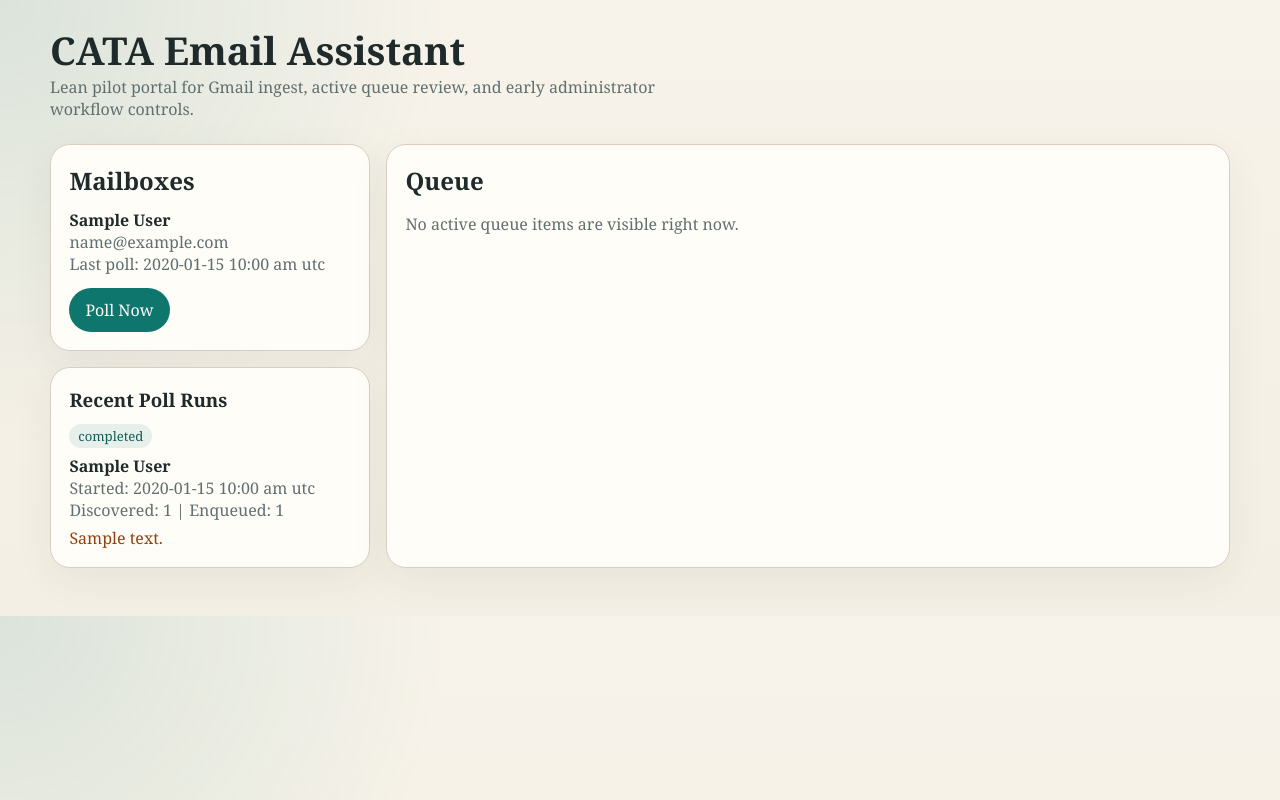
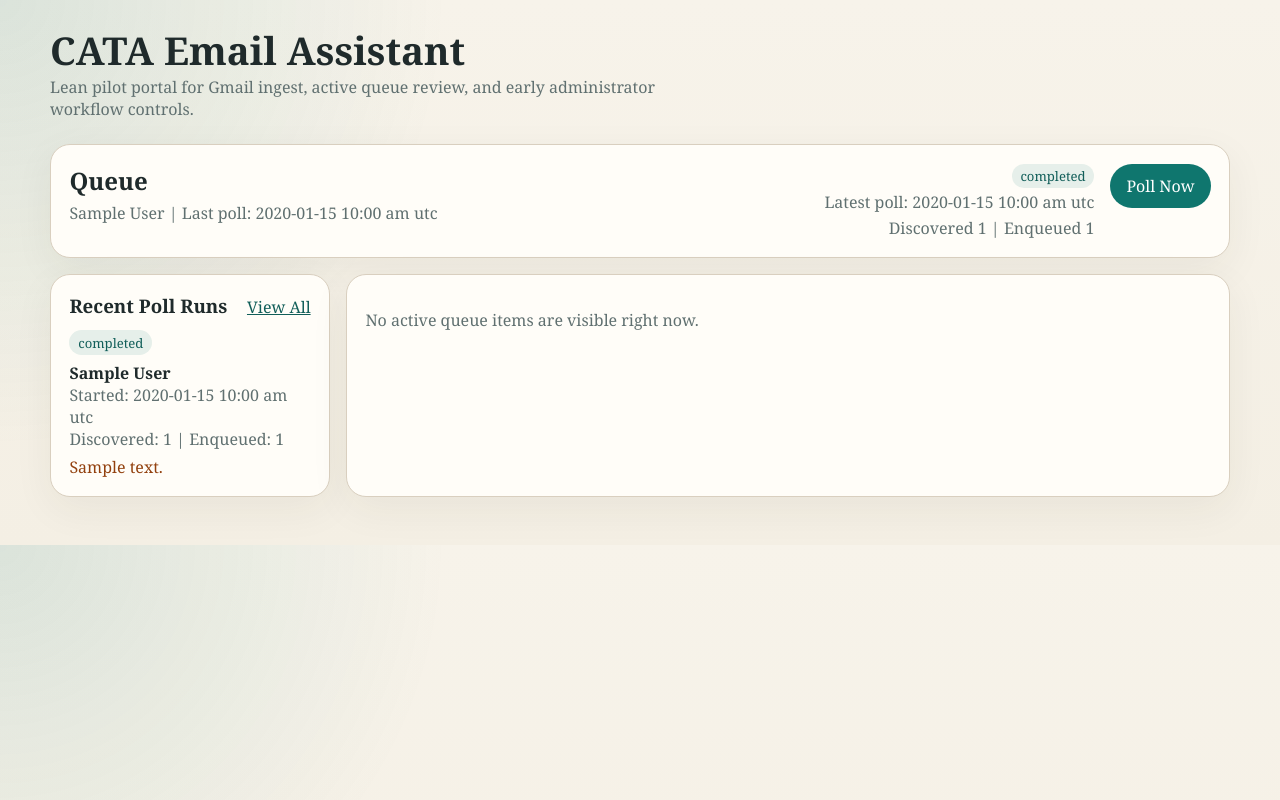
Before and after one commit to williamherridge/cata-email-assistant, a FastAPI app: page /queue in a window 1280 px wide. Run offline with FastAPI, Linux system fonts and the light colour scheme; tables that the repository leaves empty hold one stand-in row (values such as "Sample post").

Commit message:
Refine queue layout and received timestamps

```diff
--- a/src/admin_portal/formatting.py
+++ b/src/admin_portal/formatting.py
@@ -2,7 +2,7 @@
 
 from __future__ import annotations
 
-from datetime import UTC, datetime
+from datetime import UTC, date, datetime, timedelta
 from zoneinfo import ZoneInfo, ZoneInfoNotFoundError
 
 
@@ -26,14 +26,65 @@ def resolve_display_timezone(configured_timezone: str | None = None) -> ZoneInfo
 
 def format_portal_datetime(value: datetime | None, timezone_name: str | None = None) -> str:
     """Format UTC-stored datetimes for human-friendly portal display."""
+    return _format_portal_datetime(value, timezone_name, include_timezone_abbreviation=True)
+
+
+def format_portal_datetime_compact(value: datetime | None, timezone_name: str | None = None) -> str:
+    """Format UTC-stored datetimes for compact table display."""
+    return _format_portal_datetime(value, timezone_name, include_timezone_abbreviation=False)
+
+
+def format_queue_received_datetime(value: datetime | None, timezone_name: str | None = None) -> str:
+    """Format queue received timestamps similar to an email client list view."""
+    if value is None:
+        return "Unknown"
+
+    local_value = _normalize_local_datetime(value, timezone_name)
+    today = datetime.now(resolve_display_timezone(timezone_name)).date()
+    yesterday = today - timedelta(days=1)
+
+    if local_value.date() == today:
+        return _format_time(local_value)
+    if local_value.date() == yesterday:
+        return "Yesterday"
+    return _format_short_date(local_value.date())
+
+
+def _format_portal_datetime(
+    value: datetime | None,
+    timezone_name: str | None,
+    *,
+    include_timezone_abbreviation: bool,
+) -> str:
+    """Format UTC-stored datetimes for human-friendly portal display."""
     if value is None:
         return "Never"
 
+    local_value = _normalize_local_datetime(value, timezone_name)
+    formatted = f"{local_value.year:04d}-{local_value.month:02d}-{local_value.day:02d} {_format_time(local_value)}"
+    if include_timezone_abbreviation:
+        zone_name = local_value.strftime("%Z").lower()
+        if zone_name:
+            return f"{formatted} {zone_name}"
+    return formatted
+
+
+def _normalize_local_datetime(value: datetime, timezone_name: str | None) -> datetime:
     display_timezone = resolve_display_timezone(timezone_name)
     if value.tzinfo is None:
         normalized = value.replace(tzinfo=UTC)
     else:
         normalized = value.astimezone(UTC)
+    return normalized.astimezone(display_timezone)
 
-    local_value = normalized.astimezone(display_timezone)
-    return local_value.strftime("%Y-%m-%d %I:%M %p %Z").lower()
+
+def _format_time(value: datetime) -> str:
+    hour = value.hour % 12 or 12
+    minute = value.minute
+    meridiem = "am" if value.hour < 12 else "pm"
+    return f"{hour}:{minute:02d} {meridiem}"
+
+
+def _format_short_date(value: date) -> str:
+    year = value.year % 100
+    return f"{value.month}/{value.day}/{year:02d}"
--- a/src/admin_portal/main.py
+++ b/src/admin_portal/main.py
@@ -10,7 +10,11 @@ from fastapi.responses import HTMLResponse, RedirectResponse
 from fastapi.templating import Jinja2Templates
 from sqlalchemy.orm import Session
 
-from src.admin_portal.formatting import format_portal_datetime
+from src.admin_portal.formatting import (
+    format_portal_datetime,
+    format_portal_datetime_compact,
+    format_queue_received_datetime,
+)
 from src.shared.config import get_settings
 from src.shared.database import get_db_session
 from src.workflow.polling import (
@@ -32,6 +36,12 @@ from src.workflow.polling import (
 settings = get_settings()
 templates = Jinja2Templates(directory=str(settings.templates_dir))
 templates.env.filters["portal_datetime"] = lambda value: format_portal_datetime(value, settings.display_timezone)
+templates.env.filters["portal_datetime_compact"] = lambda value: format_portal_datetime_compact(
+    value, settings.display_timezone
+)
+templates.env.filters["queue_received_datetime"] = lambda value: format_queue_received_datetime(
+    value, settings.display_timezone
+)
 
 
 @asynccontextmanager
@@ -66,6 +76,19 @@ def queue_page(request: Request, db: Session = Depends(get_db_session)):
             "poll_runs": get_recent_poll_runs(db),
             "saved": request.query_params.get("saved") == "1",
             "polled": request.query_params.get("polled") == "1",
+        },
+    )
+
+
+@app.get("/poll-runs", response_class=HTMLResponse)
+def poll_runs_page(request: Request, db: Session = Depends(get_db_session)):
+    ensure_default_mailbox(db, settings)
+    return templates.TemplateResponse(
+        request,
+        name="poll_runs.html",
+        context={
+            "request": request,
+            "poll_runs": get_recent_poll_runs(db, limit=50),
         },
     )
 
--- a/src/admin_portal/templates/base.html
+++ b/src/admin_portal/templates/base.html
@@ -68,6 +68,10 @@
         grid-template-columns: 320px minmax(0, 1fr);
       }
 
+      .queue-layout {
+        grid-template-columns: 280px minmax(0, 1fr);
+      }
+
       .panel {
         background: color-mix(in srgb, var(--panel) 96%, white 4%);
         border: 1px solid var(--line);
@@ -81,9 +85,43 @@
         margin: 0 0 0.75rem;
       }
 
+      .section-header {
+        display: flex;
+        align-items: baseline;
+        justify-content: space-between;
+        gap: 1rem;
+        margin-bottom: 0.75rem;
+      }
+
+      .section-header h3 {
+        margin-bottom: 0;
+      }
+
       .stack {
         display: grid;
         gap: 0.9rem;
+      }
+
+      .queue-toolbar {
+        display: flex;
+        justify-content: space-between;
+        align-items: start;
+        gap: 1rem;
+      }
+
+      .toolbar-actions {
+        display: flex;
+        align-items: start;
+        justify-content: end;
+        gap: 1rem;
+        flex-wrap: wrap;
+      }
+
+      .poll-summary {
+        display: grid;
+        justify-items: end;
+        gap: 0.2rem;
+        text-align: right;
       }
 
       .mailbox-card + .mailbox-card,
@@ -221,8 +259,22 @@
           grid-template-columns: 1fr;
         }
 
+        .queue-layout {
+          grid-template-columns: 1fr;
+        }
+
         .hero {
           display: block;
+        }
+
+        .queue-toolbar,
+        .toolbar-actions {
+          display: grid;
+        }
+
+        .poll-summary {
+          justify-items: start;
+          text-align: left;
         }
 
         .kv {
--- a/src/admin_portal/templates/queue.html
+++ b/src/admin_portal/templates/queue.html
@@ -3,30 +3,52 @@
 {% block title %}Queue | CATA Email Assistant{% endblock %}
 
 {% block content %}
-  <section class="grid two">
+  <section class="panel" style="margin-bottom: 1rem;">
+    <div class="queue-toolbar">
+      <div>
+        <h2 style="margin-bottom: 0.35rem;">Queue</h2>
+        {% if mailboxes %}
+          {% set mailbox = mailboxes[0] %}
+          <div class="muted">
+            {{ mailbox.display_name or mailbox.gmail_address }}
+            {% if mailbox.last_polled_at %}
+              | Last poll: {{ mailbox.last_polled_at|portal_datetime }}
+            {% else %}
+              | Last poll: Never
+            {% endif %}
+          </div>
+        {% else %}
+          <div class="muted">No mailbox is configured yet.</div>
+        {% endif %}
+      </div>
+      <div class="toolbar-actions">
+        {% if poll_runs %}
+          {% set recent_poll_run = poll_runs[0] %}
+          <div class="poll-summary">
+            <span class="pill">{{ recent_poll_run.status }}</span>
+            <span class="muted">Latest poll: {{ recent_poll_run.started_at|portal_datetime }}</span>
+            <span class="muted">Discovered {{ recent_poll_run.messages_discovered }} | Enqueued {{ recent_poll_run.messages_enqueued }}</span>
+          </div>
+        {% endif %}
+        {% if mailboxes %}
+          {% set mailbox = mailboxes[0] %}
+          <form action="/mailboxes/{{ mailbox.id }}/poll" method="post" data-poll-form>
+            <button type="submit">Poll Now</button>
+          </form>
+        {% endif %}
+      </div>
+    </div>
+  </section>
+
+  <section class="grid queue-layout">
     <aside class="grid">
       <div class="panel">
-        <h2>Mailboxes</h2>
-        {% if mailboxes %}
-          {% for mailbox in mailboxes %}
-            <div class="mailbox-card">
-              <strong>{{ mailbox.display_name or mailbox.gmail_address }}</strong><br />
-              <span class="muted">{{ mailbox.gmail_address }}</span><br />
-              <span class="muted">Last poll: {{ mailbox.last_polled_at|portal_datetime }}</span>
-              <form action="/mailboxes/{{ mailbox.id }}/poll" method="post" style="margin-top: 0.8rem;" data-poll-form>
-                <button type="submit">Poll Now</button>
-              </form>
-            </div>
-          {% endfor %}
-        {% else %}
-          <p class="muted">No mailbox is configured yet. Add `DEFAULT_GMAIL_ADDRESS` to `config/.env` to auto-register one.</p>
-        {% endif %}
-      </div>
-
-      <div class="panel">
-        <h3>Recent Poll Runs</h3>
+        <div class="section-header">
+          <h3>Recent Poll Runs</h3>
+          <a href="/poll-runs">View All</a>
+        </div>
         {% if poll_runs %}
-          {% for poll_run in poll_runs %}
+          {% for poll_run in poll_runs[:3] %}
             <div class="poll-run">
               <span class="pill">{{ poll_run.status }}</span>
               <div style="margin-top: 0.45rem;">
@@ -46,7 +68,6 @@
     </aside>
 
     <div class="panel">
-      <h2>Queue</h2>
       {% if polled %}
         <div class="notice">Polling finished and the queue has been refreshed.</div>
       {% endif %}
@@ -57,9 +78,9 @@
         <table>
           <thead>
             <tr>
-              <th>Received</th>
               <th>From</th>
               <th>Subject</th>
+              <th>Received</th>
               <th>Status</th>
               <th>Priority</th>
               <th>Review</th>
@@ -69,12 +90,11 @@
           <tbody>
             {% for message in messages %}
               <tr>
-                <td>{{ message.received_at|portal_datetime if message.received_at else "Unknown" }}</td>
                 <td>{{ message.from_display or message.from_address or "Unknown" }}</td>
                 <td>
                   <a href="/messages/{{ message.id }}">{{ message.subject or "(No subject)" }}</a>
-                  <div class="muted">{{ message.mailbox.gmail_address }}</div>
                 </td>
+                <td>{{ message.received_at|queue_received_datetime }}</td>
                 <td><span class="pill">{{ message.status }}</span></td>
                 <td>{{ message.priority }}</td>
                 <td>
```
Also changed, not shown: src/admin_portal/templates/poll_runs.html (added, +43 -0 lines), tests/integration/test_admin_portal.py (+5 -0 lines), tests/unit/test_formatting.py (+26 -2 lines).
